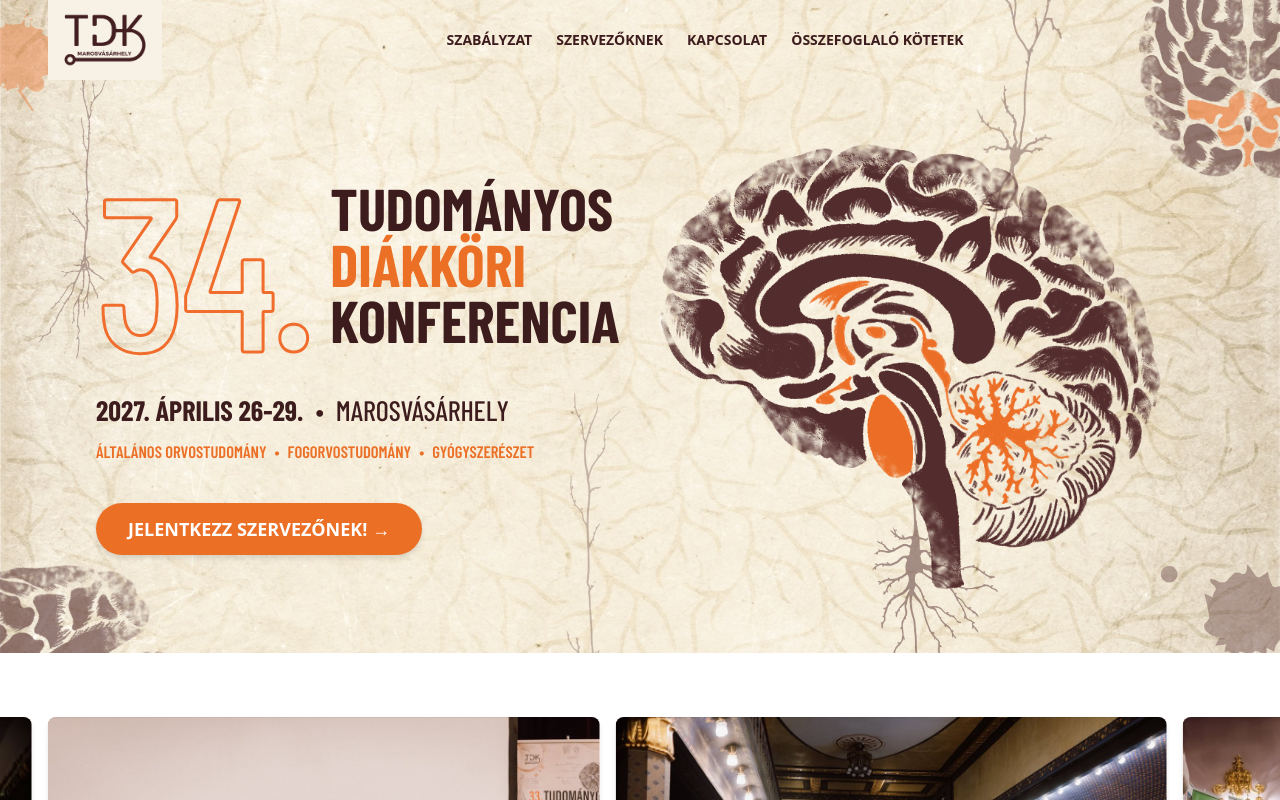
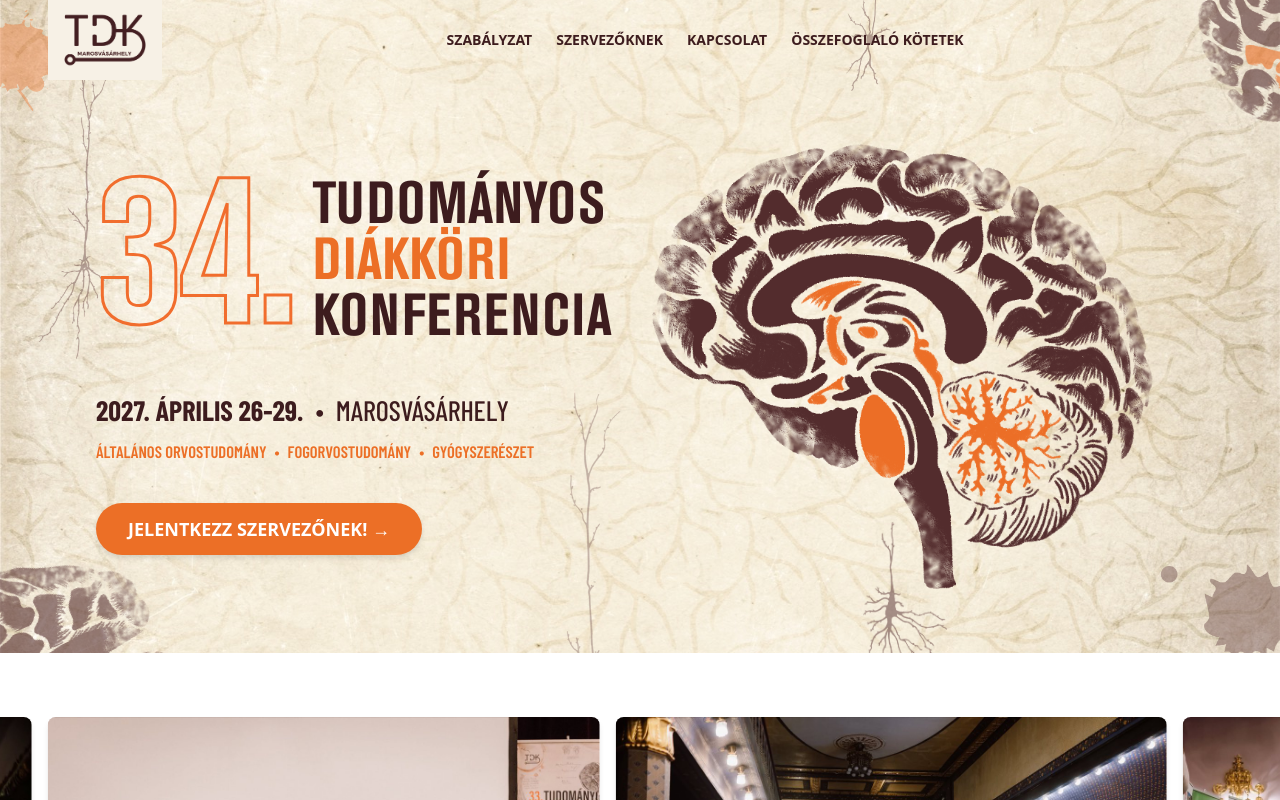
Before and after one commit to dotslash-ro/mmdsz-tdk-site, a React (Vite) app: page /#/ in a window 1280 px wide. Shown: the top 800 px of the page. Built offline with nearby package versions, Linux system fonts and the light colour scheme; no server answers; a web font is replaced by a local one.

Commit message:
hero changes

```diff
--- a/src/components/landing-hero.tsx
+++ b/src/components/landing-hero.tsx
@@ -38,15 +38,15 @@ const LandingHero = ({ children }: { children?: ReactNode }) => (
     <Decor src={neuron4} className="-top-[6%] left-[6%] hidden h-[40%] opacity-60 2xl:block" />
     <Decor src={neuron2} className="-bottom-[30%] left-[40%] h-[70%] opacity-30 lg:left-[44%]" />
     <Decor src={neuron3} className="-bottom-[12%] left-[6%] h-[35%] opacity-50 lg:hidden" />
-    <Decor src={neuron3} className="-top-[12%] right-[17%] hidden h-[50%] opacity-40 lg:block" />
-    <Decor src={neuron4} className="-bottom-[8%] right-[22%] hidden h-[42%] opacity-50 lg:block" />
+    <Decor src={neuron3} className="-top-[14%] right-[30%] hidden h-[28%] opacity-40 lg:block" />
+    <Decor src={neuron4} className="-bottom-[8%] right-[26%] hidden h-[28%] opacity-50 lg:block" />
 
     {/* desktop: large, faded brains cropped at the edges */}
     <Decor
       src={brainBottom}
       className="-bottom-[38%] -left-[9%] hidden w-[19%] max-w-[420px] rotate-[65deg] opacity-60 lg:block xl:-bottom-[32%] xl:w-[21%]"
     />
-    <Decor src={brainTop} className="-right-[6%] -top-[12%] hidden w-[17%] max-w-[340px] opacity-60 lg:block" />
+    <Decor src={brainTop} className="right-0 top-0 hidden w-[17%] max-w-[340px] -translate-y-[52%] translate-x-[62%] opacity-60 lg:block" />
 
     {/* mobile / tablet: brains stacked on the right, like the portrait poster */}
     <div
@@ -60,7 +60,7 @@ const LandingHero = ({ children }: { children?: ReactNode }) => (
 
     <div className="relative mx-auto flex max-w-7xl items-center px-5 py-10 sm:px-10 sm:py-16 lg:min-h-[clamp(520px,38vw,760px)] lg:gap-10 lg:px-16 xl:px-24 2xl:max-w-[1600px]">
       <div className="w-[58%] sm:w-[60%] lg:w-auto lg:flex-none">
-        <h1 className="flex flex-col uppercase lg:flex-row lg:items-end lg:gap-5">
+        <h1 className="flex flex-col font-hero uppercase lg:flex-row lg:items-end lg:gap-5">
           <span className="text-[min(44vw,17rem)] font-medium leading-[0.8] tracking-tight text-transparent [-webkit-text-stroke:2px_#f16d2d] sm:[-webkit-text-stroke:3px_#f16d2d] lg:text-[clamp(11rem,17vw,19rem)]">
             34.
           </span>
```
